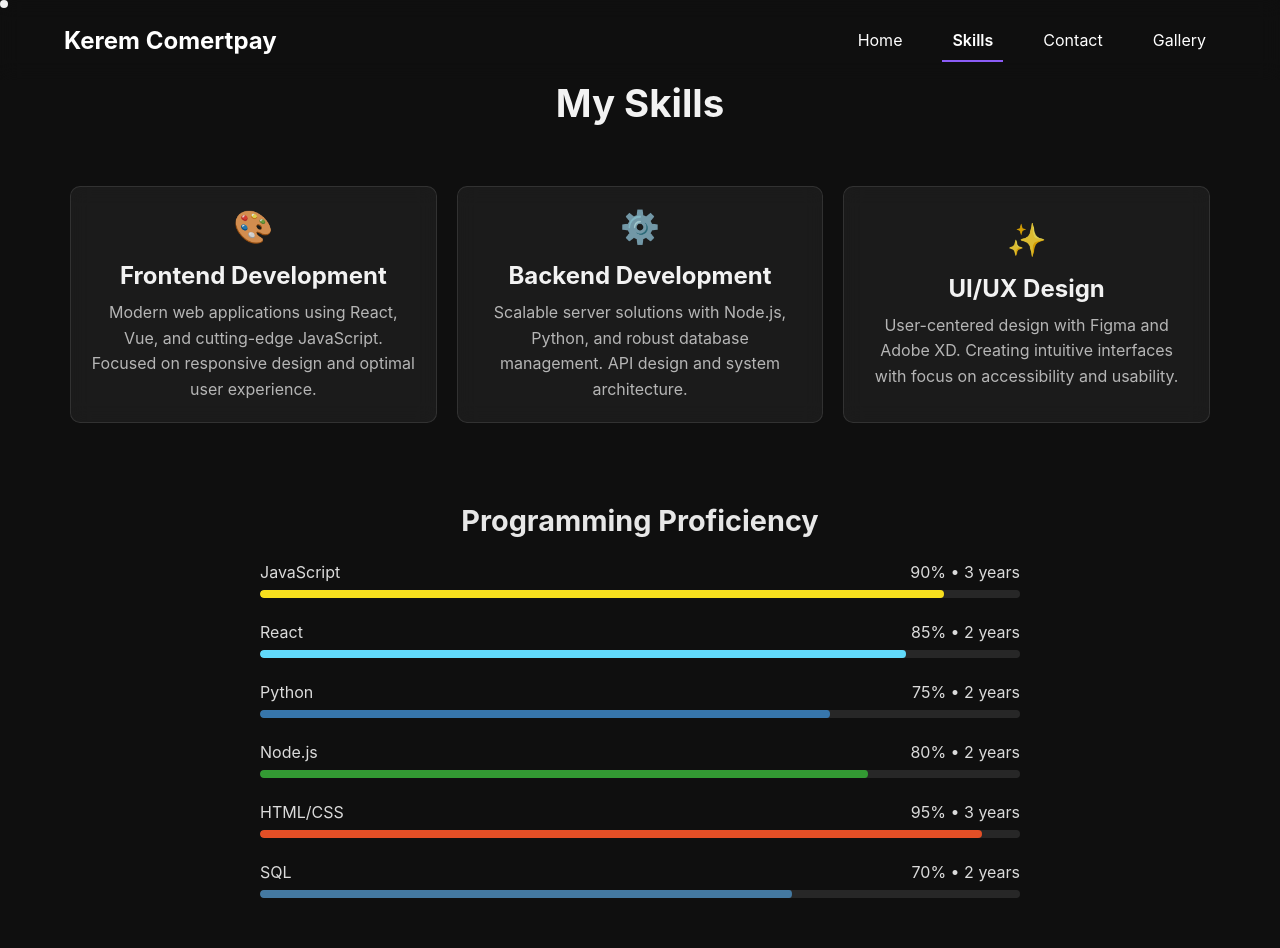
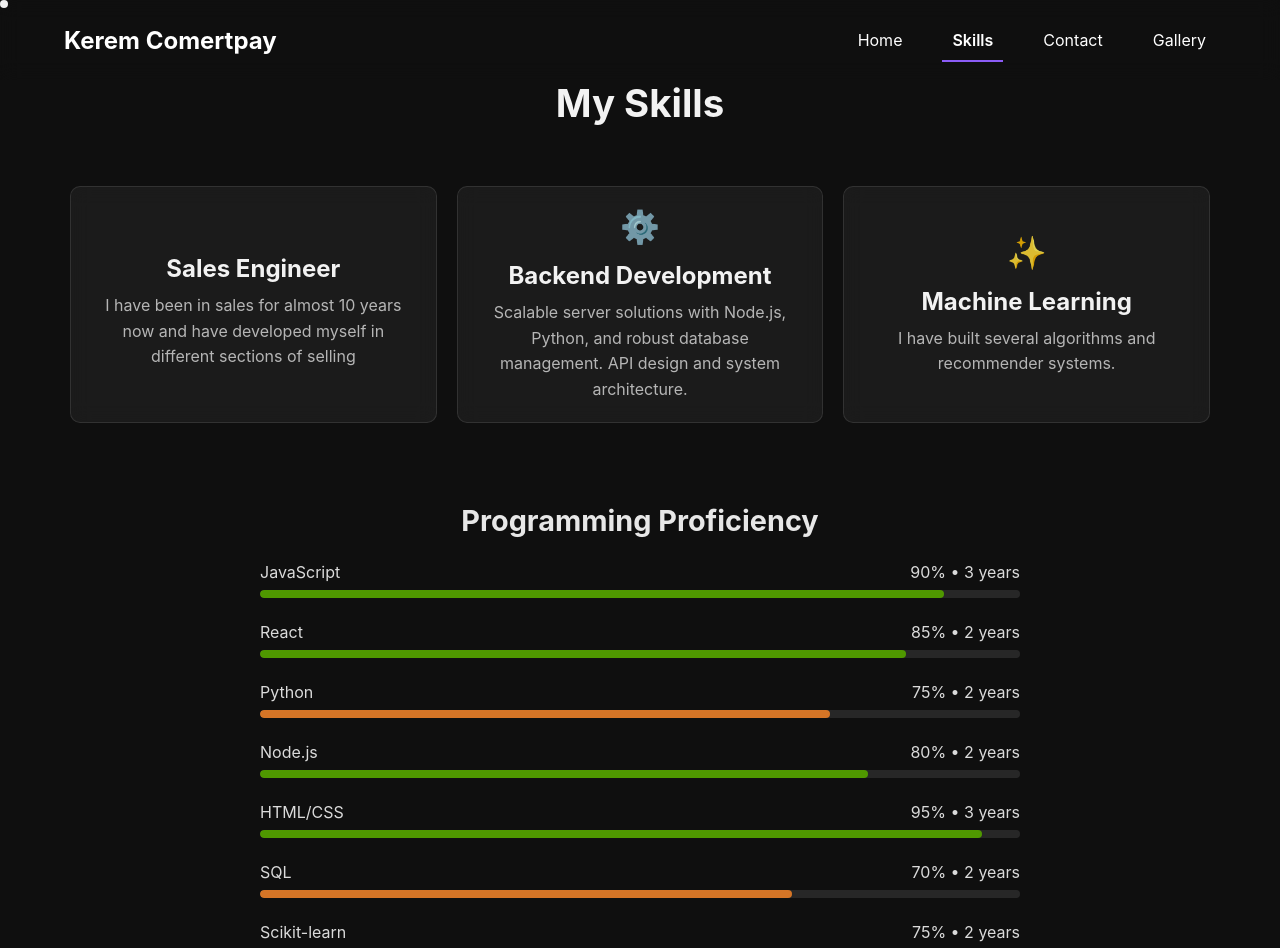
Before and after one commit to keremcmp/react-portfolio, a React (Create React App) app: page /skills in a window 1280 px wide. Shown: the top 948 px of the page. Built offline with nearby package versions, Linux system fonts and the light colour scheme.

Commit message:
sixth commit

```diff
--- a/src/pages/Gallery.js
+++ b/src/pages/Gallery.js
@@ -273,17 +273,23 @@ const ModalInfo = styled.div`
 const projects = [
   {
     id: 1,
-    title: 'Web App Dashboard',
-    description: 'A modern dashboard interface integrating real-time data visualization with interactive analytics.',
+    title: 'Greece',
+    description: 'July 2024',
     images: [randomImage, randomImage, randomImage],
     thumbnail: randomImage,
-    category: 'Web Development',
+    category: 'Vacation',
     year: '2024',
-    technologies: ['React', 'Node.js', 'D3.js'],
-    liveUrl: 'https://example.com',
-    githubUrl: 'https://github.com'
   },
-  // Add more projects as needed
+  {
+    id: 2,
+    title: 'Italy',
+    description: 'May 2024',
+    images: [randomImage, randomImage, randomImage, randomImage],
+    thumbnail: randomImage,
+    category: 'Vacation',
+    year: '2024'
+  },
+  // more projies
 ];
 
 const Gallery = () => {
--- a/src/pages/Home.js
+++ b/src/pages/Home.js
@@ -4,11 +4,12 @@ import { motion, AnimatePresence } from 'framer-motion';
 import { useNavigate } from 'react-router-dom';
 import { Helmet } from 'react-helmet';
 import { Github, Linkedin, Mail } from 'lucide-react';
-import image_logo from "../assets/gallery/Kerem.png";
+import image_logo from '../assets/gallery/Kerem.png'
 
 const AnimatedBackground = lazy(() => import('../components/AnimatedBackground'));
 const Robot2D = lazy(() => import('../components/Robot2D'));
 const ParallaxBackground = lazy(() => import('../components/ParallaxBackground'));
+
 
 const INITIAL_LOAD_KEY = 'hasLoadedBefore';
 
@@ -101,12 +102,15 @@ const ContentWrapper = styled(motion.div)`
   flex-direction: column;
   width: 100%;
   z-index: 3;
+  padding-top: 50px;  // Add padding to move content up
+  margin-top: -150px; // Negative margin to pull everything up
 
   @media (max-width: 768px) {
     align-items: center;
-    justify-content: space-between;
+    justify-content: flex-start;
     height: 100%;
     padding-bottom: 40px;
+    margin-top: -60px;  // Adjust for mobile
   }
 `;
 
@@ -129,12 +133,12 @@ const Logo = styled.img`
   width: 600px;
   height: 600px;
   object-fit: contain;
-  margin-bottom: 40px;
+  margin-bottom: 10px;
 
   @media (max-width: 768px) {
     margin-left: 0;
-    width: 300px;
-    height: 150px;
+    width: 500px;
+    height: 500px;
   }
 `;
 
@@ -356,7 +360,8 @@ const Home = () => {
             />
             <Description>
               A passionate developer crafting digital experiences through code and creativity. I specialize in building
-              innovative web solutions with modern technologies.
+              innovative web solutions with modern technologies. Furthermore I help with business solutions, I do sales
+              and business development. If you finally want it your way in your business, contact me.
             </Description>
             <ButtonContainer>
               <CTA
--- a/src/pages/Skills.js
+++ b/src/pages/Skills.js
@@ -8,8 +8,9 @@ const SkillsContainer = styled(motion.main)`
   min-height: 100vh;
   padding: clamp(60px, 10vh, 100px) clamp(20px, 5vw, 50px);
 
-  @media (prefers-reduced-motion: reduce) {
-    scroll-behavior: auto;
+  @media (max-width: 768px) {
+    transform: none !important;
+    width: ${props => props.level}%;
   }
 `;
 
@@ -62,6 +63,8 @@ const ProgressSection = styled.section`
   max-width: 800px;
   margin: 0 auto;
   padding: clamp(10px, 2vw, 20px);
+  visibility: visible !important;
+  opacity: 1 !important;
 `;
 
 const ProgressContainer = styled.div`
@@ -92,8 +95,7 @@ const ProgressFill = styled(motion.div)`
   height: 100%;
   background: ${props => props.color || '#8b5cf6'};
   border-radius: 4px;
-  transform-origin: left;
-  will-change: transform;
+  position: relative;
 `;
 
 const SectionTitle = styled(motion.h2)`
@@ -113,10 +115,10 @@ const SubSectionTitle = styled(motion.h3)`
 // Update the data to include more meaningful descriptions
 const skillsData = [
   {
-    title: "Frontend Development",
-    description: "Modern web applications using React, Vue, and cutting-edge JavaScript. Focused on responsive design and optimal user experience.",
+    title: "Sales Engineer",
+    description: "I have been in sales for almost 10 years now and have developed myself in different sections of selling",
     color: "#61DAFB",
-    icon: "🎨"
+    icon: ""
   },
   {
     title: "Backend Development",
@@ -125,20 +127,26 @@ const skillsData = [
     icon: "⚙️"
   },
   {
-    title: "UI/UX Design",
-    description: "User-centered design with Figma and Adobe XD. Creating intuitive interfaces with focus on accessibility and usability.",
+    title: "Machine Learning",
+    description: "I have built several algorithms and recommender systems.",
     color: "#FF61F6",
     icon: "✨"
   }
 ];
 
 const programmingSkills = [
-  { name: 'JavaScript', level: 90, color: '#F7DF1E', years: 3 },
-  { name: 'React', level: 85, color: '#61DAFB', years: 2 },
-  { name: 'Python', level: 75, color: '#3776AB', years: 2 },
-  { name: 'Node.js', level: 80, color: '#339933', years: 2 },
-  { name: 'HTML/CSS', level: 95, color: '#E34F26', years: 3 },
-  { name: 'SQL', level: 70, color: '#4479A1', years: 2 }
+  { name: 'JavaScript', level: 90, color: '#4F9800', years: 3 },
+  { name: 'React', level: 85, color: '#4F9800', years: 2 },
+  { name: 'Python', level: 75, color: '#D57526', years: 2 },
+  { name: 'Node.js', level: 80, color: '#4F9800', years: 2 },
+  { name: 'HTML/CSS', level: 95, color: '#4F9800', years: 3 },
+  { name: 'SQL', level: 70, color: '#D57526', years: 2 },
+  {name: 'Scikit-learn', level: 75, color: '#D57526', years: 2},
+  {name: 'R', level: 80, color: '#4F9800', years: 3 },
+  {name: 'pandas', level: 85, color: '#4F9800', years: 2}
+
+
+  // scikit-learn, R, pandas, C#
 ];
 
 const Skills = () => {
@@ -194,36 +202,17 @@ const Skills = () => {
         </SubSectionTitle>
 
         {programmingSkills.map((skill, index) => (
-          <ProgressContainer
-            key={skill.name}
-            role="progressbar"
-            aria-valuenow={skill.level}
-            aria-valuemin="0"
-            aria-valuemax="100"
-            aria-label={`${skill.name} proficiency: ${skill.level}%`}
-          >
+  <ProgressContainer key={skill.name}>
     <ProgressLabel>
       <span>{skill.name}</span>
-              <motion.span
-                initial={{ opacity: 0 }}
-                whileInView={{ opacity: 1 }}
-                transition={{ delay: 0.3 + index * 0.1 }}
-                viewport={{ once: true }}
-              >
-                {skill.level}% • {skill.years} {skill.years === 1 ? 'year' : 'years'}
-              </motion.span>
+      <span>{skill.level}% • {skill.years} {skill.years === 1 ? 'year' : 'years'}</span>
     </ProgressLabel>
     <ProgressBar>
       <ProgressFill
         color={skill.color}
-                initial={{ scaleX: 0 }}
-                whileInView={{ scaleX: skill.level / 100 }}
-                transition={{
-                  duration: 1,
-                  delay: 0.2,
-                  ease: "easeOut"
-                }}
-                viewport={{ once: true, margin: "-50px" }}
+        animate={{ width: `${skill.level}%` }}
+        initial={{ width: 0 }}
+        transition={{ duration: 1, delay: index * 0.1 }}
       />
     </ProgressBar>
   </ProgressContainer>
```
Lines whose indentation alone changed are shown as unchanged.
